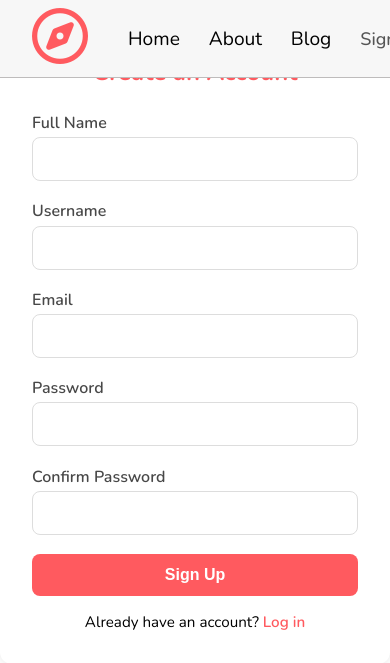
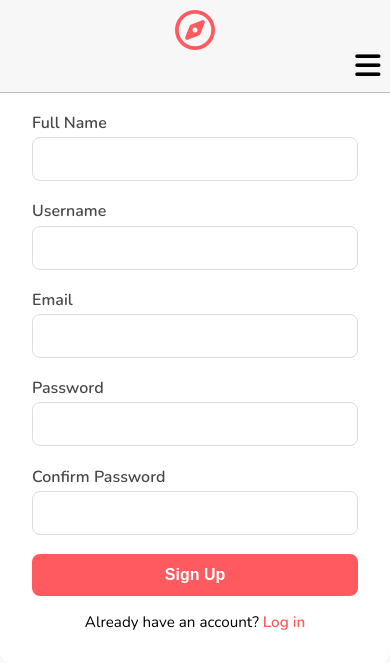
Before and after one commit to shahaa01/Airbnb, a Node server app: page /auth/signUp in a window 390 px wide. Shown: the top 663 px of the page. Run offline with Node 20, Linux system fonts and the light colour scheme; some libraries are stand-ins or nearby versions.

Commit message:
Made it more responsive for smaller screens

```diff
--- /dev/null
+++ b/public/js/navbar.js
@@ -0,0 +1,10 @@
+document.addEventListener('DOMContentLoaded', () => {
+    const menuToggle = document.getElementById('menu-toggle');
+    const navMenu = document.getElementById('nav-menu');
+    const authMenu = document.getElementById('auth-menu');
+
+    menuToggle.addEventListener('click', () => {
+    navMenu.classList.toggle('active');
+    authMenu.classList.toggle('active');
+});
+})
--- a/public/styles/index.css
+++ b/public/styles/index.css
@@ -15,9 +15,8 @@
 
 header {
     width: 100%;
-    height: 8%;
+    height: fit-content;
     padding: 0 2rem 0 2rem;
-    min-height: fit-content;
     background-color: #F7F7F7;
     position: fixed;
     top: 0;
@@ -113,10 +112,10 @@
 
 .layout-fix {
     width: 100%;
-    height: 8%;
+    height: 10%;
     padding: 0 2rem 0 2rem;
     min-height: fit-content;
-    background-color: #F7F7F7;
+    background-color: #000;
     display: flex;
     flex-direction: row;
     justify-content: space-between;
@@ -138,7 +137,7 @@
 }
 
 .container {
-    width: 95%;
+    width: 100%;
     display: flex;
     flex-direction: row;
     flex-wrap: wrap;
@@ -158,7 +157,6 @@
     padding: 0.6rem;
     display: flex;
     flex-direction: column;
-    width: 30%;
     padding: 10px;
     gap: 15px;
     flex-wrap: wrap;
@@ -170,15 +168,6 @@
     transition: all 250ms ease-in-out;
     justify-content: center;
     align-items: center;
-}
-
-@media screen and (max-width: 425px) {
-    .ind-container {
-        width: 100%;
-        padding: 5px;
-        margin: 5px 2px 5px 2px;
-
-    }
 }
 
 .ind-container:hover {
@@ -202,6 +191,17 @@
     flex-direction: column;
     flex-wrap: wrap;
     gap: 15px;
+}
+
+@media screen and (max-width: 425px) {
+    .ind-container {
+        width: 95%;
+        padding: 10px;
+        margin: 5px 3px 5px 3px;
+    }
+    img, .content {
+      padding: 10px;
+    }
 }
 
 hr {
@@ -473,3 +473,114 @@
 a:hover {
   cursor: pointer;
 }
+
+@media screen and (max-width: 768px) {
+    .header-icon{
+        font-size: 2.5rem;
+    }
+
+    main h1 {
+        font-size: 1.5rem;
+        margin-top: 6rem;
+    }
+
+    .container {
+        flex-direction: column;
+        align-items: center;
+    }
+
+    .ind-container {
+        min-width: unset;
+        width: 90%;
+    }
+
+    .ind-container img {
+        height: 200px;
+    }
+
+    .content {
+        font-size: 0.95rem;
+    }
+
+    .btns {
+        font-size: 0.9rem;
+        padding: 0.4rem 0.6rem;
+        height: auto;
+    }
+
+    .add {
+        flex-direction: column;
+        align-items: stretch;
+    }
+
+    .review-container {
+        width: 95%;
+        flex-direction: column;
+        align-items: stretch;
+    }
+
+    .review-card {
+        width: 100%;
+    }
+
+    .review-form {
+        width: 90%;
+        padding: 1.5rem;
+    }
+}
+
+/* Hamburger button - hidden by default */
+.hamburger {
+    display: none;
+    background: none;
+    border: none;
+    font-size: 1.8rem;
+    cursor: pointer;
+}
+
+/* Mobile styles */
+@media screen and (max-width: 768px) {
+    .hamburger {
+        display: block;
+        margin-left: auto;
+    }
+
+    .links,
+    .auth {
+        display: none;
+        flex-direction: column;
+        width: 100%;
+        gap: 0.5rem;
+        padding: 0.5rem 0;
+    }
+
+    .links.active,
+    .auth.active {
+        display: flex;
+    }
+
+    header {
+        flex-direction: column;
+        align-items: center;
+        padding: 0.6rem;
+    }
+
+    .nav-links {
+        width: 100%;
+        flex-direction: column;
+        justify-content: center;
+        align-items: center;
+        gap: 0;
+    }
+
+    .auth {
+        width: 100%;
+    }
+
+    .header-icon a {
+      display: flex;
+      flex-direction: column;
+      align-items: center;
+      justify-content: center;
+    }
+}
--- a/views/components/navbar.ejs
+++ b/views/components/navbar.ejs
@@ -5,7 +5,12 @@
                 <i class="fa-regular fa-compass"></i>
             </a>
         </div>
-        <div class="links">
+
+        <button class="hamburger" id="menu-toggle">
+            <i class="fas fa-bars"></i>
+        </button>
+
+        <div class="links" id="nav-menu">
             <a href="/listing">Home</a>
             <% if(currUser) {%>
             <a href="/listing/addList">Create</a>
@@ -15,7 +20,7 @@
         </div>
     </section>
 
-    <section class="auth">
+    <section class="auth" id="auth-menu">
         <% if(currUser) { %>
             <p><a href="/auth/logout">Logout</a></p>
         <% } else {%>
--- a/views/layouts/boilerplate.ejs
+++ b/views/layouts/boilerplate.ejs
@@ -28,5 +28,6 @@
     <%- include('../components/footer.ejs') %>
     <%- block('script')%>
     <script src="/js/flashFade.js"></script>
+    <script src="/js/navbar.js"></script>
 </body>
 </html>
```
